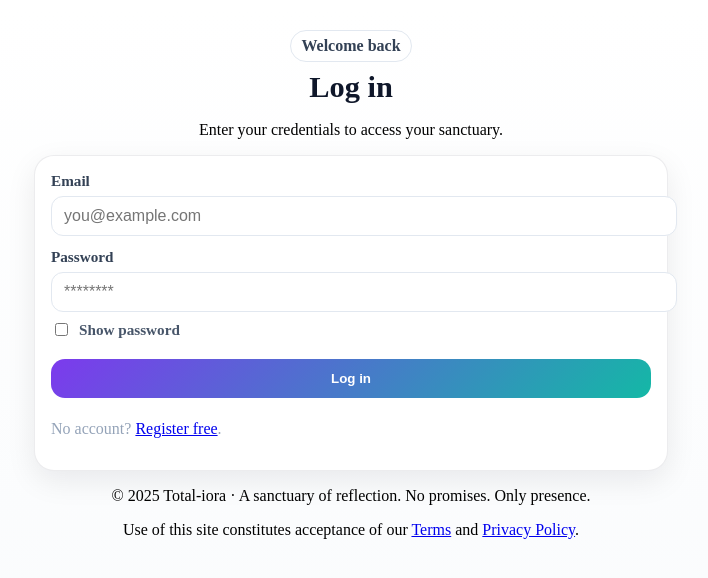
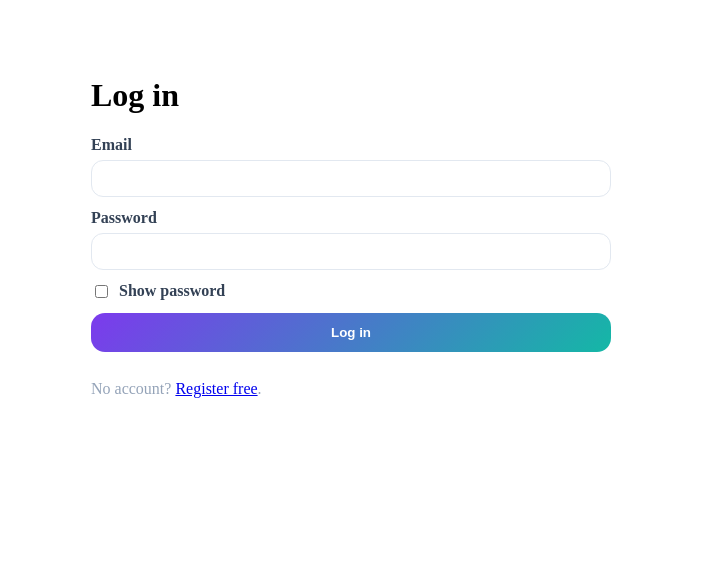
Before and after one commit to danyaffa/Total-iora, a Next.js app: page /login in a window 1280 px wide. Shown: the top 578 px of the page, without its empty margins (289-997 px from the left). Built offline with nearby package versions, Linux system fonts and the light colour scheme.

Commit message:
Update login.js

```diff
--- a/pages/login.js
+++ b/pages/login.js
@@ -1,133 +1,62 @@
 // FILE: /pages/login.js
 import { useState } from "react";
 import Link from "next/link";
-import Footer from "../components/Footer";
-
-function setUnlockCookie() {
-  const maxAge = 365 * 24 * 3600; // 1 year
-  if (typeof document === "undefined") return;
-  const isHttps = typeof window !== "undefined" && window.location.protocol === "https:";
-  const secure = isHttps ? "; Secure" : "";
-  document.cookie = `ac_registered=1; Max-Age=${maxAge}; Path=/; SameSite=Lax${secure}`;
-  try { localStorage.setItem("ac_registered", "1"); } catch {}
-}
 
 export default function Login() {
-  const [form, setForm] = useState({ email: "", password: "" });
-  const [showPw, setShowPw] = useState(false);
+  const [email, setEmail] = useState("");
+  const [pw, setPw] = useState("");
+  const [show, setShow] = useState(false);
   const [busy, setBusy] = useState(false);
-  const [msg, setMsg] = useState("");
-
-  const upd = (k) => (e) => setForm((f) => ({ ...f, [k]: e.target.value }));
+  const [err, setErr] = useState("");
 
   async function onSubmit(e) {
     e.preventDefault();
-    setMsg("");
-    const { email, password } = form;
-    if (!email.trim() || !password) {
-      setMsg("Enter your email and password.");
-      return;
-    }
-    setBusy(true);
+    setErr(""); setBusy(true);
     try {
-      // Try server login first (if you’ve added /api/login)
       const r = await fetch("/api/login", {
         method: "POST",
         headers: { "Content-Type": "application/json" },
-        body: JSON.stringify({ email, password }),
+        body: JSON.stringify({ email, password: pw }),
       });
-
-      if (!r.ok) {
-        // If login API isn't wired yet, fall back so you can proceed
-        setUnlockCookie();
-        window.location.href = "/?u=1";
-        return;
-      }
-
-      // Success (cookie likely set by API). Ensure unlock locally too.
-      setUnlockCookie();
-      window.location.href = "/?u=1";
-    } catch (err) {
-      setMsg(String(err?.message || err || "Login failed."));
+      const j = await r.json();
+      if (!r.ok || !j?.ok) throw new Error(j?.error || "Login failed");
+      window.location.href = "/";
+    } catch (e) {
+      setErr(String(e.message || e));
     } finally {
       setBusy(false);
     }
   }
 
   return (
-    <div className="wrap">
-      <header className="hero">
-        <div className="pill">Welcome back</div>
+    <main className="wrap">
       <h1>Log in</h1>
-        <p>Enter your credentials to access your sanctuary.</p>
-      </header>
-
-      <main className="card">
       <form onSubmit={onSubmit} className="form">
         <label>Email
-            <input
-              type="email"
-              value={form.email}
-              onChange={upd("email")}
-              placeholder="you@example.com"
-              required
-            />
+          <input type="email" value={email} onChange={e=>setEmail(e.target.value)} required />
         </label>
-
-          <label className="pw">Password
-            <input
-              id="login-password"
-              type={showPw ? "text" : "password"}
-              value={form.password}
-              onChange={upd("password")}
-              placeholder="********"
-              required
-            />
+        <label>Password
+          <input type={show ? "text" : "password"} value={pw} onChange={e=>setPw(e.target.value)} required />
         </label>
-
-          {/* Show/Hide password */}
-          <label className="ck" htmlFor="showpw">
-            <input
-              id="showpw"
-              type="checkbox"
-              checked={showPw}
-              onChange={(e) => setShowPw(e.target.checked)}
-              aria-controls="login-password"
-            />
+        <label className="row">
+          <input type="checkbox" checked={show} onChange={e=>setShow(e.target.checked)} />
           <span>Show password</span>
         </label>
-
-          <button className="btn accent" type="submit" disabled={busy}>
-            {busy ? "Signing in…" : "Log in"}
-          </button>
-
-          {msg && <p className="err">{msg}</p>}
-
-          <p className="small">
-            No account? <Link href="/register">Register free</Link>.
-          </p>
+        <button className="btn" disabled={busy}>{busy?"Signing in…":"Log in"}</button>
+        {err && <p className="err">{err}</p>}
+        <p className="small">No account? <Link href="/register">Register free</Link>.</p>
       </form>
-      </main>
-
-      <Footer />
 
       <style jsx>{`
-        .wrap { min-height:100vh; background:linear-gradient(#fff,#f8fafc); padding: 22px 12px 40px; }
-        .hero { text-align:center; }
-        .pill { display:inline-block; padding:6px 10px; border:1px solid #e2e8f0; border-radius:999px; background:#fff; color:#334155; font-weight:700; }
-        h1 { margin:8px 0 6px; font-size:1.9rem; font-weight:800; color:#0f172a; }
-        .card { max-width:600px; margin:12px auto 0; background:#fff; border:1px solid rgba(15,23,42,.08); border-radius:20px; padding:16px; box-shadow:0 10px 30px rgba(2,6,23,.08); }
+        .wrap { max-width:520px; margin:40px auto; padding:16px; }
         .form { display:grid; gap:12px; }
-        label { color:#334155; font-weight:700; font-size:.95rem; display:flex; flex-direction:column; gap:6px; }
-        input[type="email"], input[type="password"], input[type="text"] {
-          border:1px solid #e2e8f0; border-radius:12px; padding:10px 12px; font-size:1rem; width:100%;
-        }
-        .ck { flex-direction:row; align-items:center; gap:8px; font-weight:600; color:#475569; margin-top:-4px; }
-        .btn { margin-top:8px; padding:12px 18px; border-radius:14px; font-weight:800; border:1px solid rgba(15,23,42,.12); background:#fff; }
-        .btn.accent { color:#fff; background:linear-gradient(135deg,#7c3aed,#14b8a6); border:none; }
-        .err { color:#b91c1c; font-weight:700; margin-top:8px; }
-        .small { color:#94a3b8; margin-top:10px; }
+        label { font-weight:700; color:#334155; display:flex; flex-direction:column; gap:6px; }
+        .row { flex-direction:row; align-items:center; gap:8px; font-weight:600; }
+        input { border:1px solid #e2e8f0; border-radius:12px; padding:10px 12px; }
+        .btn { padding:12px 18px; border-radius:14px; font-weight:800; color:#fff; background:linear-gradient(135deg,#7c3aed,#14b8a6); border:none; }
+        .err { color:#b91c1c; font-weight:700; }
+        .small { color:#94a3b8; }
       `}</style>
-    </div>
+    </main>
   );
 }
```
Lines whose indentation alone changed are shown as unchanged.
